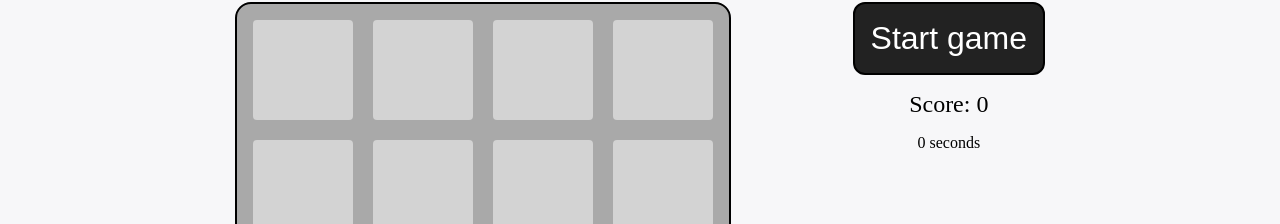
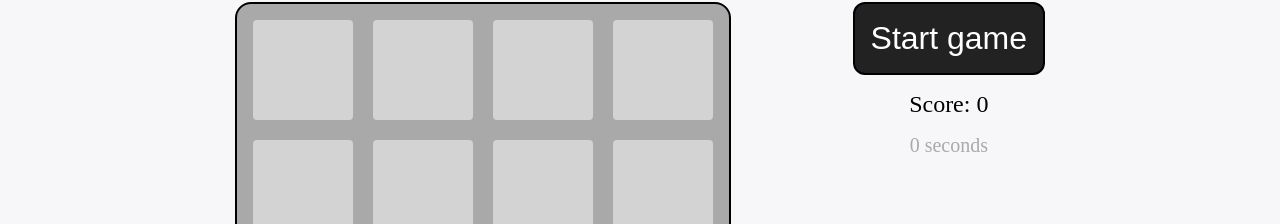
Before and after one commit to BThero/nextjs-2048, a Next.js app: page / in a window 1280 px wide. Shown: the part 141-365 px from the top of the page. Built offline with nearby package versions, Linux system fonts and the light colour scheme.

Commit message:
remove 'lost' state traces

```diff
--- a/components/Playground/Playground.styled.ts
+++ b/components/Playground/Playground.styled.ts
@@ -45,6 +45,11 @@ const Score = styled.p`
   font-size: 1.5rem;
 `;
 
+const Counter = styled.p`
+  font-size: 1.25rem;
+  color: darkgray;
+`;
+
 const InfoWrapper = styled.div`
   display: flex;
   flex-direction: column;
@@ -52,4 +57,4 @@ const InfoWrapper = styled.div`
   gap: 1rem;
 `;
 
-export { TwoCol, Card, Grid, Cell, Score, InfoWrapper };
+export { TwoCol, Card, Grid, Cell, Score, InfoWrapper, Counter };
--- a/components/Playground/Playground.tsx
+++ b/components/Playground/Playground.tsx
@@ -113,16 +113,11 @@ const Playground = () => {
       <S.InfoWrapper>
         <Button
           onClick={handleClick}
-          text={
-            state.value === 'stopped' || state.value === 'lost'
-              ? 'Start game'
-              : 'Stop game'
-          }
+          text={state.value === 'stopped' ? 'Start game' : 'Stop game'}
         />
 
         <S.Score>Score: {state.context.score}</S.Score>
-        <p>{state.context.seconds} seconds</p>
-        {state.value === 'lost' && <p>You lost :c</p>}
+        <S.Counter>{state.context.seconds} seconds</S.Counter>
       </S.InfoWrapper>
     </S.TwoCol>
   );
```
